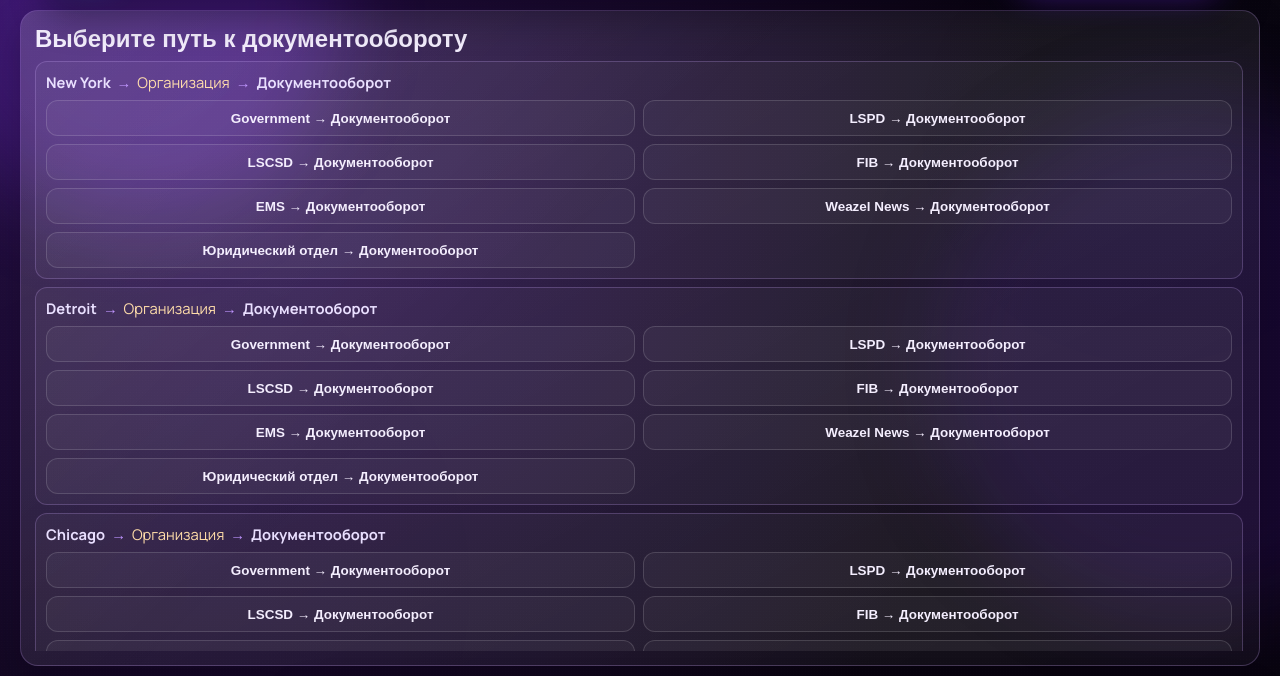
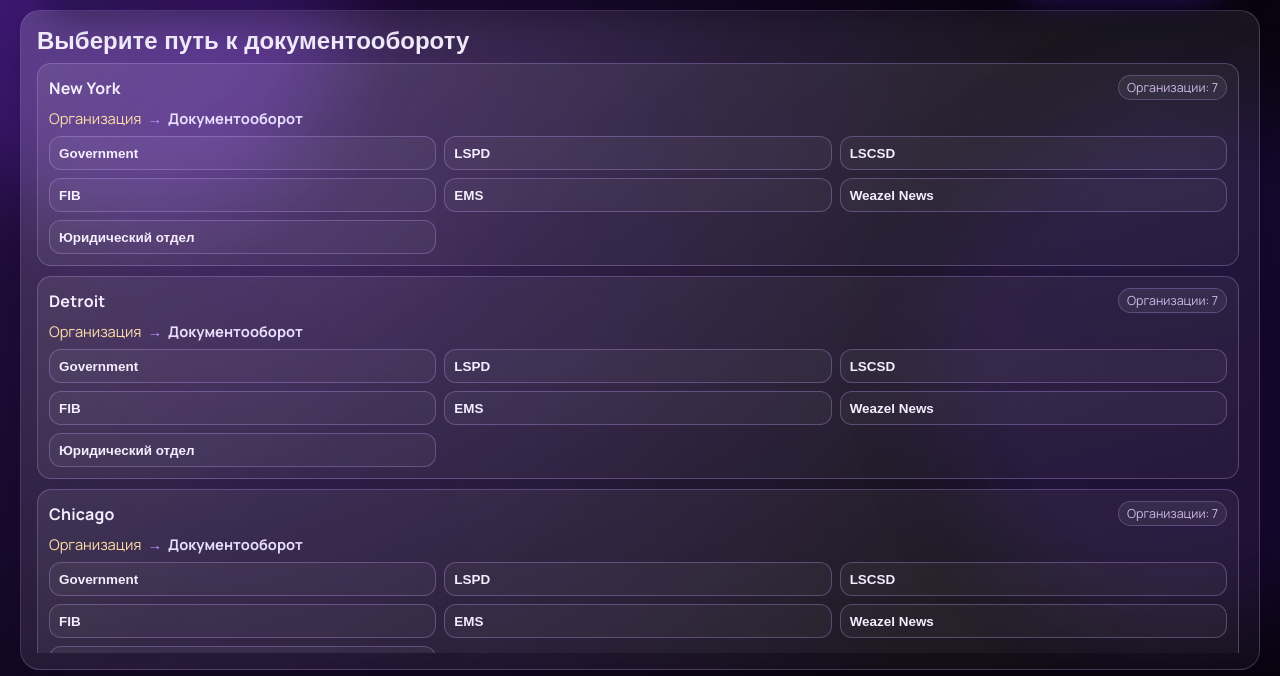
Before and after one commit to connormjrp42-alt/davis-project, a website: page documentflow.html in a window 1280 px wide. Shown: the part 92-768 px from the top of the page. Drawn offline with nearby package versions, Linux system fonts and the light colour scheme; no server answers; a web font is replaced by a local one.

Commit message:
Redesign documentflow start screen cards and organization grid

```diff
--- a/documentflow.js
+++ b/documentflow.js
@@ -439,9 +439,19 @@
       const row = document.createElement('div');
       row.className = 'docflow-route-item';
 
+      const head = document.createElement('div');
+      head.className = 'docflow-route-head';
+      const title = document.createElement('strong');
+      title.className = 'docflow-route-server';
+      title.textContent = server;
+      const meta = document.createElement('span');
+      meta.className = 'docflow-route-meta';
+      meta.textContent = `Организации: ${ORGANIZATIONS.length}`;
+      head.append(title, meta);
+
       const path = document.createElement('div');
       path.className = 'docflow-route-path';
-      path.innerHTML = `<strong>${server}</strong> <span>→</span> <em>Организация</em> <span>→</span> <strong>Документооборот</strong>`;
+      path.innerHTML = `<em>Организация</em> <span>→</span> <strong>Документооборот</strong>`;
 
       const controls = document.createElement('div');
       controls.className = 'docflow-route-controls';
@@ -449,13 +459,14 @@
         const openBtn = document.createElement('button');
         openBtn.type = 'button';
         openBtn.className = 'cta cta-ghost docflow-org-btn';
-        openBtn.textContent = `${org} → Документооборот`;
+        openBtn.textContent = org;
+        openBtn.title = `${server} → ${org} → Документооборот`;
         openBtn.addEventListener('click', () => {
           openWorkspaceForRoute(server, org);
         });
         controls.append(openBtn);
       });
-      row.append(path, controls);
+      row.append(head, path, controls);
       el.routeList.append(row);
     });
   }
--- a/public/styles.css
+++ b/public/styles.css
@@ -2981,10 +2981,13 @@ h1 span {
 }
 
 .docflow-route-gateway {
-  padding: 14px;
-  border-radius: 18px;
-  border: 1px solid rgba(202, 162, 255, 0.3);
-  background: linear-gradient(170deg, rgba(40, 16, 66, 0.8), rgba(19, 8, 33, 0.84));
+  padding: 16px;
+  border-radius: 20px;
+  border: 1px solid rgba(202, 162, 255, 0.34);
+  background:
+    radial-gradient(circle at 12% 8%, rgba(145, 89, 255, 0.12), transparent 40%),
+    radial-gradient(circle at 84% 88%, rgba(95, 188, 255, 0.1), transparent 44%),
+    linear-gradient(170deg, rgba(40, 16, 66, 0.86), rgba(19, 8, 33, 0.9));
 }
 
 .docflow-route-gateway h2 {
@@ -2993,19 +2996,47 @@ h1 span {
 
 .docflow-route-list {
   display: grid;
-  gap: 8px;
+  gap: 10px;
   max-height: calc(100vh - 210px);
   overflow: auto;
-  padding-right: 2px;
+  padding-right: 4px;
 }
 
 .docflow-route-item {
-  border: 1px solid rgba(205, 166, 255, 0.24);
-  border-radius: 12px;
-  background: rgba(255, 255, 255, 0.04);
-  padding: 10px;
+  border: 1px solid rgba(205, 166, 255, 0.28);
+  border-radius: 14px;
+  background: linear-gradient(165deg, rgba(255, 255, 255, 0.08), rgba(255, 255, 255, 0.03));
+  padding: 11px;
   display: grid;
   gap: 8px;
+  transition: transform 0.16s ease, border-color 0.16s ease, background-color 0.16s ease;
+}
+
+.docflow-route-item:hover {
+  transform: translateY(-1px);
+  border-color: rgba(222, 182, 255, 0.55);
+  background: linear-gradient(165deg, rgba(174, 108, 255, 0.18), rgba(255, 255, 255, 0.05));
+}
+
+.docflow-route-head {
+  display: flex;
+  align-items: center;
+  justify-content: space-between;
+  gap: 8px;
+}
+
+.docflow-route-server {
+  font-size: 1rem;
+  letter-spacing: 0.01em;
+}
+
+.docflow-route-meta {
+  font-size: 0.78rem;
+  color: #ccb9e8;
+  border: 1px solid rgba(199, 163, 255, 0.28);
+  border-radius: 999px;
+  padding: 3px 8px;
+  background: rgba(255, 255, 255, 0.06);
 }
 
 .docflow-route-path {
@@ -3028,14 +3059,21 @@ h1 span {
 
 .docflow-route-controls {
   display: grid;
-  grid-template-columns: repeat(2, minmax(0, 1fr));
+  grid-template-columns: repeat(3, minmax(0, 1fr));
   gap: 8px;
 }
 
 .docflow-org-btn {
-  min-height: 36px;
-  padding: 8px 10px;
+  min-height: 34px;
+  padding: 7px 9px;
   font-size: 0.84rem;
+  justify-content: flex-start;
+  border-color: rgba(204, 166, 255, 0.3);
+}
+
+.docflow-org-btn:hover {
+  border-color: rgba(223, 187, 255, 0.64);
+  background: linear-gradient(135deg, rgba(167, 94, 255, 0.24), rgba(104, 40, 213, 0.2));
 }
 
 .docflow-variant-b .docflow-actions {
@@ -3141,6 +3179,12 @@ h1 span {
     background: transparent;
   }
 
+  .docflow-route-controls {
+    grid-template-columns: repeat(2, minmax(0, 1fr));
+  }
+}
+
+@media (max-width: 680px) {
   .docflow-route-controls {
     grid-template-columns: 1fr;
   }
--- a/styles.css
+++ b/styles.css
@@ -2981,10 +2981,13 @@ h1 span {
 }
 
 .docflow-route-gateway {
-  padding: 14px;
-  border-radius: 18px;
-  border: 1px solid rgba(202, 162, 255, 0.3);
-  background: linear-gradient(170deg, rgba(40, 16, 66, 0.8), rgba(19, 8, 33, 0.84));
+  padding: 16px;
+  border-radius: 20px;
+  border: 1px solid rgba(202, 162, 255, 0.34);
+  background:
+    radial-gradient(circle at 12% 8%, rgba(145, 89, 255, 0.12), transparent 40%),
+    radial-gradient(circle at 84% 88%, rgba(95, 188, 255, 0.1), transparent 44%),
+    linear-gradient(170deg, rgba(40, 16, 66, 0.86), rgba(19, 8, 33, 0.9));
 }
 
 .docflow-route-gateway h2 {
@@ -2993,19 +2996,47 @@ h1 span {
 
 .docflow-route-list {
   display: grid;
-  gap: 8px;
+  gap: 10px;
   max-height: calc(100vh - 210px);
   overflow: auto;
-  padding-right: 2px;
+  padding-right: 4px;
 }
 
 .docflow-route-item {
-  border: 1px solid rgba(205, 166, 255, 0.24);
-  border-radius: 12px;
-  background: rgba(255, 255, 255, 0.04);
-  padding: 10px;
+  border: 1px solid rgba(205, 166, 255, 0.28);
+  border-radius: 14px;
+  background: linear-gradient(165deg, rgba(255, 255, 255, 0.08), rgba(255, 255, 255, 0.03));
+  padding: 11px;
   display: grid;
   gap: 8px;
+  transition: transform 0.16s ease, border-color 0.16s ease, background-color 0.16s ease;
+}
+
+.docflow-route-item:hover {
+  transform: translateY(-1px);
+  border-color: rgba(222, 182, 255, 0.55);
+  background: linear-gradient(165deg, rgba(174, 108, 255, 0.18), rgba(255, 255, 255, 0.05));
+}
+
+.docflow-route-head {
+  display: flex;
+  align-items: center;
+  justify-content: space-between;
+  gap: 8px;
+}
+
+.docflow-route-server {
+  font-size: 1rem;
+  letter-spacing: 0.01em;
+}
+
+.docflow-route-meta {
+  font-size: 0.78rem;
+  color: #ccb9e8;
+  border: 1px solid rgba(199, 163, 255, 0.28);
+  border-radius: 999px;
+  padding: 3px 8px;
+  background: rgba(255, 255, 255, 0.06);
 }
 
 .docflow-route-path {
@@ -3028,14 +3059,21 @@ h1 span {
 
 .docflow-route-controls {
   display: grid;
-  grid-template-columns: repeat(2, minmax(0, 1fr));
+  grid-template-columns: repeat(3, minmax(0, 1fr));
   gap: 8px;
 }
 
 .docflow-org-btn {
-  min-height: 36px;
-  padding: 8px 10px;
+  min-height: 34px;
+  padding: 7px 9px;
   font-size: 0.84rem;
+  justify-content: flex-start;
+  border-color: rgba(204, 166, 255, 0.3);
+}
+
+.docflow-org-btn:hover {
+  border-color: rgba(223, 187, 255, 0.64);
+  background: linear-gradient(135deg, rgba(167, 94, 255, 0.24), rgba(104, 40, 213, 0.2));
 }
 
 .docflow-variant-b .docflow-actions {
@@ -3141,6 +3179,12 @@ h1 span {
     background: transparent;
   }
 
+  .docflow-route-controls {
+    grid-template-columns: repeat(2, minmax(0, 1fr));
+  }
+}
+
+@media (max-width: 680px) {
   .docflow-route-controls {
     grid-template-columns: 1fr;
   }
```
Also changed, not shown: public/documentflow.js (+14 -3 lines).
